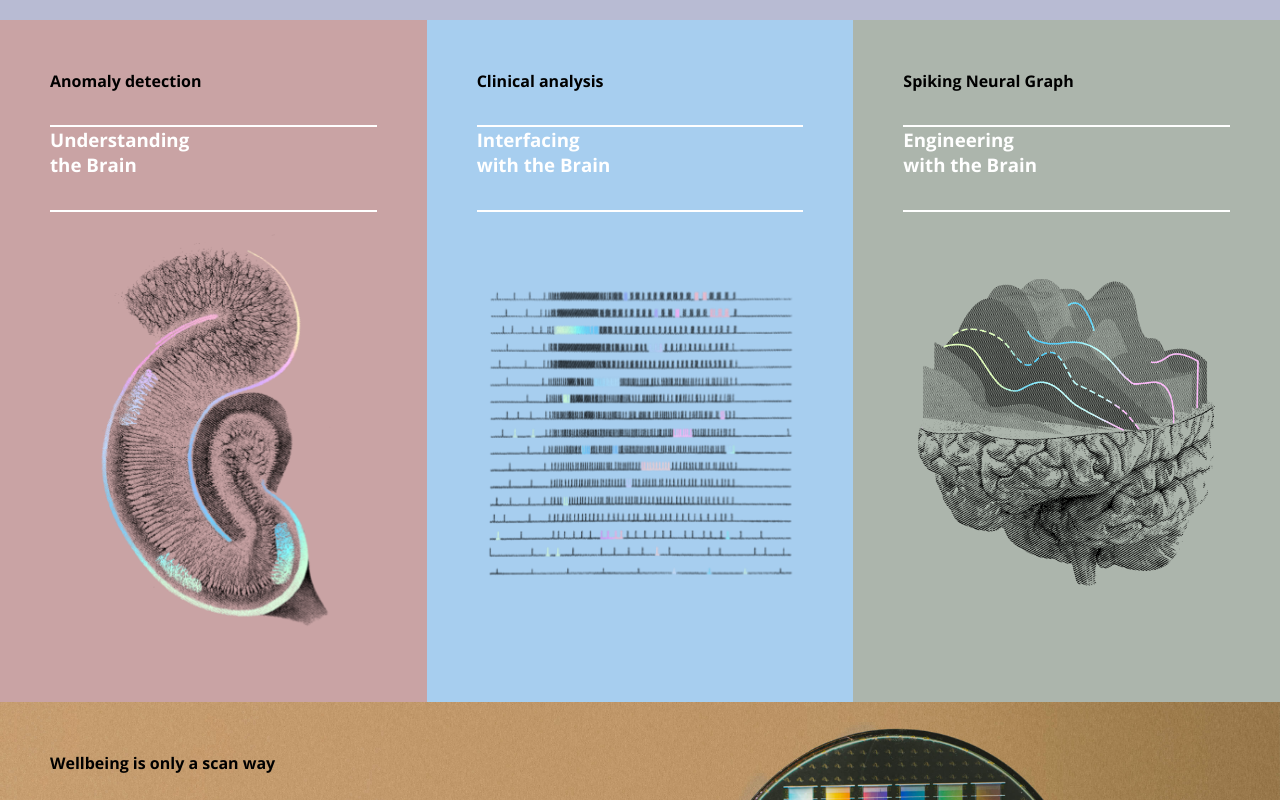
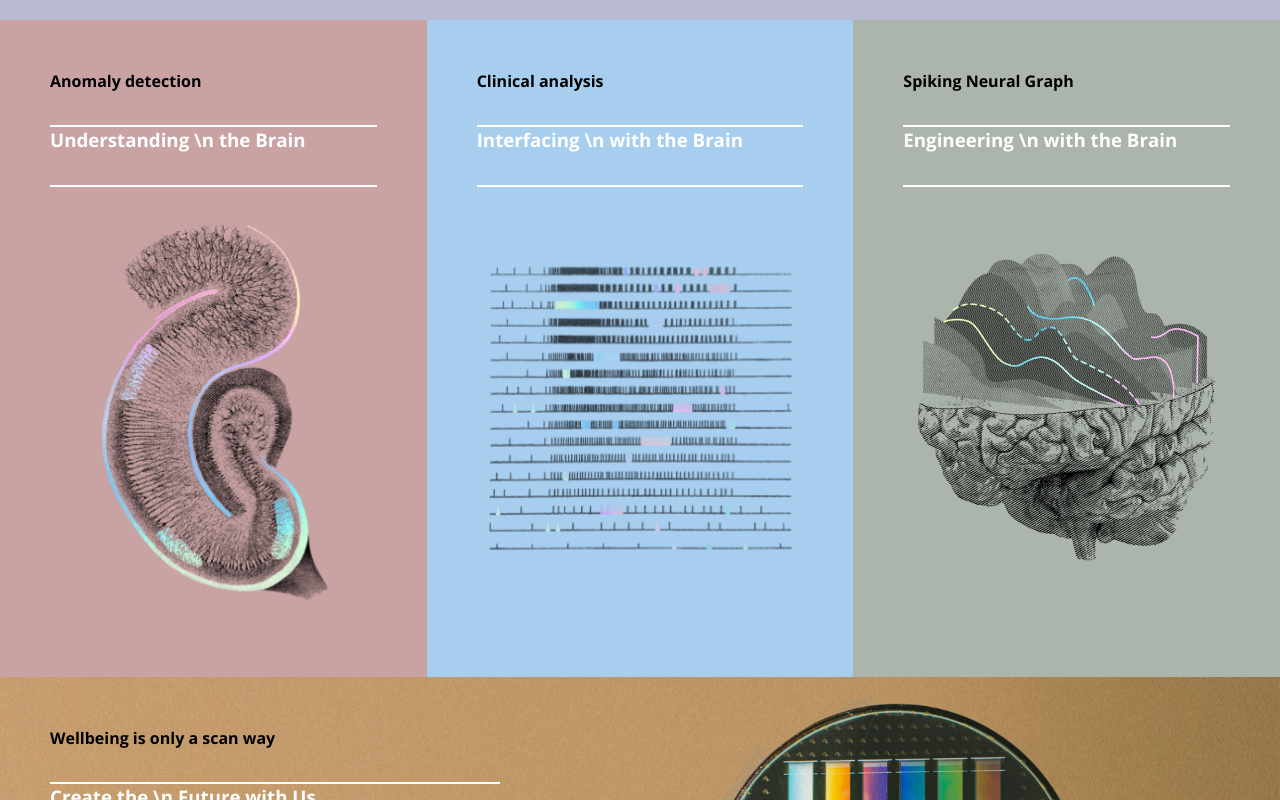
Before and after one commit to spaik-technologies/spaik-technologies.github.io, a React (Create React App) app: page /#/ in a window 1280 px wide. Shown: the part 780-1580 px from the top of the page. Built offline with nearby package versions, Linux system fonts and the light colour scheme.

Commit message:
fix es-lint errors

```diff
--- a/package.json
+++ b/package.json
@@ -7,8 +7,8 @@
     "build": "react-scripts build",
     "test": "react-scripts test",
     "eject": "react-scripts eject",
-    "predeploy": "react-scripts build",
-    "deploy": "react-scripts build && gh-pages -d build"
+    "predeploy": "npm run build",
+    "deploy": "npm run build && gh-pages -d build"
   },
   "eslintConfig": {
     "extends": [
--- a/src/App.jsx
+++ b/src/App.jsx
@@ -4,11 +4,10 @@ import {
   Route,
 } from 'react-router-dom';
 import React from 'react';
-
+// eslint-disable-next-line import/no-named-as-default
 import Home from './pages/Home';
 
 function App() {
-
   return (
     <Router>
       <Switch>
--- a/src/components/Button/Button.jsx
+++ b/src/components/Button/Button.jsx
@@ -30,6 +30,7 @@ Button.propTypes = {
   type: PropTypes.oneOf(Object.values(themes)),
   label: PropTypes.string,
   to: PropTypes.string,
+  // eslint-disable-next-line react/forbid-prop-types
   icon: PropTypes.objectOf(PropTypes.any),
   onClick: PropTypes.func,
 };
--- a/src/components/Footer/Footer.jsx
+++ b/src/components/Footer/Footer.jsx
@@ -24,6 +24,6 @@ export function Footer() {
       </Group>
     </footer>
   );
-};
+}
 
 export default Footer;
--- a/src/components/Future/Future.jsx
+++ b/src/components/Future/Future.jsx
@@ -7,8 +7,8 @@ export function FutureBlock() {
   return (
     <section className='future'>
       <div className='future__block'>
-        <Title type='h4' text={'Wellbeing is only a scan way'} />
-        <Title type='h3' text={'Create the \n Future with Us'} />
+        <Title type='h4' text='Wellbeing is only a scan way' />
+        <Title type='h3' text='Create the \n Future with Us' />
         <p className='text'>
           Every day we’re building better tools for communicating with the brain.
           With the right team, the applications for this technology are limitless.
--- a/src/components/Header/Header.jsx
+++ b/src/components/Header/Header.jsx
@@ -1,7 +1,7 @@
 import React from 'react';
 import './style.scss';
 import { Logo } from '../Logo/Logo';
-import { PageNavigation } from '../PageNavigation/PageNavigation';
+// import { PageNavigation } from '../PageNavigation/PageNavigation';
 
 export function Header() {
   return (
--- a/src/components/Logo/Logo.jsx
+++ b/src/components/Logo/Logo.jsx
@@ -4,11 +4,12 @@ import './style.scss';
 import { Link } from 'react-router-dom';
 import ReactLogo from './horizontal_negro.svg';
 
+// eslint-disable-next-line no-unused-vars
 export function Logo({ color }) {
   return (
     <Link className='logo' to='/'>
       <div className='logo__png'>
-        <img src={ReactLogo} alt="React Logo" height='120px' width='240px'/>
+        <img src={ReactLogo} alt='React Logo' height='120px' width='240px' />
       </div>
     </Link>
   );
--- a/src/components/PageCard/PageCard.jsx
+++ b/src/components/PageCard/PageCard.jsx
@@ -35,6 +35,7 @@ export function PageCard({
 PageCard.propTypes = {
   backgroundColor: PropTypes.string,
   title: PropTypes.string.isRequired,
+  subtitle: PropTypes.string.isRequired,
   src: PropTypes.string.isRequired,
   linkLabel: PropTypes.string,
   linkTo: PropTypes.string,
--- a/src/components/Title/Title.jsx
+++ b/src/components/Title/Title.jsx
@@ -10,6 +10,7 @@ export function Title({ type, text, titleStyle }) {
 Title.propTypes = {
   type: PropTypes.oneOf(['h1', 'h2', 'h3', 'h4', 'h5', 'h6']).isRequired,
   text: PropTypes.string.isRequired,
+  // eslint-disable-next-line react/forbid-prop-types
   titleStyle: PropTypes.objectOf(PropTypes.object),
 };
 
--- a/src/pages/Home.jsx
+++ b/src/pages/Home.jsx
@@ -16,32 +16,14 @@ export function Home() {
       <Header />
       <MainBlock />
       <Group oriented='horizontal' className='pages-list'>
-        <PageCard
-          backgroundColor='var(--color-red)'
-          title={"Anomaly detection"}
-          subtitle={'Understanding \n the Brain'}
-          src={redBrain}
-          linkLabel=''
-          linkTo='/' />
-        <PageCard
-          backgroundColor='var(--color-blue)'
-          title={"Clinical analysis"}
-          subtitle={'Interfacing \n with the Brain'}
-          src={blueBrain}
-          linkLabel=''
-          linkTo='/' />
-        <PageCard
-          backgroundColor='var(--color-green)'
-          title={"Spiking Neural Graph"}
-          subtitle={'Engineering \n with the Brain'}
-          src={greenBrain}
-          linkLabel=''
-          linkTo='/' />
+        <PageCard backgroundColor='var(--color-red)' title='Anomaly detection' subtitle='Understanding \n the Brain' src={redBrain} linkLabel='' linkTo='/' />
+        <PageCard backgroundColor='var(--color-blue)' title='Clinical analysis' subtitle='Interfacing \n with the Brain' src={blueBrain} linkLabel='' linkTo='/' />
+        <PageCard backgroundColor='var(--color-green)' title='Spiking Neural Graph' subtitle='Engineering \n with the Brain' src={greenBrain} linkLabel='' linkTo='/' />
       </Group>
       <FutureBlock />
       <Footer />
     </>
   );
-};
+}
 
 export default Home;
```
Also changed, not shown: src/components/Main/Main.jsx (+4 -4 lines), src/index.js (+7 -8 lines).
